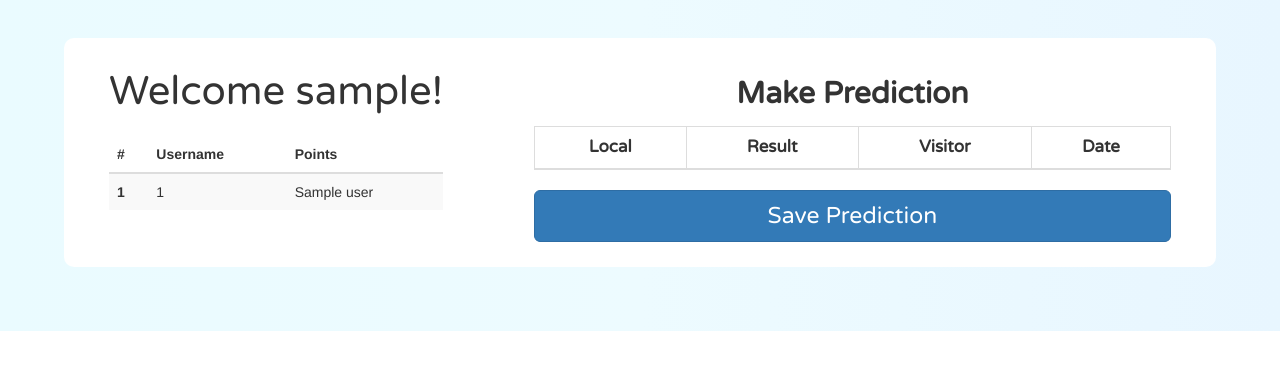
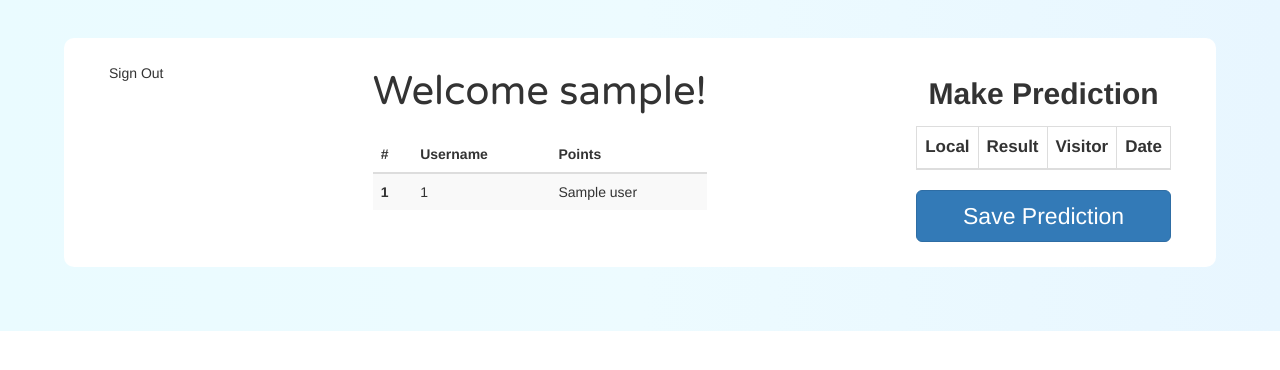
Before and after one commit to Rexher74/football_predict, a Flask app: template templates/home.html in a window 1280 px wide. Shown: the top 370 px of the page. Run offline with Flask 3, Linux system fonts and the light colour scheme; the template is opened without the code that fills it: most values are stand-ins (such as "Sample title", 1, 10 or a date in 2020); lists and menus that the app fills with data are empty; some libraries are stand-ins or nearby versions.

Commit message:
Update home.html

```diff
--- a/templates/home.html
+++ b/templates/home.html
@@ -4,6 +4,7 @@
 
     <div class="main-div-page-dashboard">
         <div class="main-dashboard">
+            <div id="sign-out-Btn" onclick="signout()">Sign Out</div>
             <div>
                 <div class="title_welcome">Welcome {{usernameSession}}!</div>
                 <table class="table table-striped main_table_classification">
@@ -18,14 +19,14 @@
                     {% for user in usersToLoad %}
                         <tr>
                             <th scope="row">{{loop.index}}</th>
-                            <td>{{ user[0] }}</td>
+                            <td class="clickableUsernameHome" title="Click to see {{user[0]}} predictions" onclick="location.href = '/user/{{user[0]}}/{{MD_Home}}'">{{ user[0] }}</td>
                             <td>{{ user[1] }}</td>
                         </tr>
                     {% endfor %}
                     </tbody>
                 </table>
             </div>
-            <div id="prediction_table">
+            <div class="prediction_table">
                 <div id="make-prediction-title">Make Prediction</div>
                 <table class="table table-bordered table_predictions_dashboard">
                     <thead>
@@ -52,6 +53,10 @@
         </div>
     </div>
     <script>
+
+        function signout() {
+            location.href = "/signout";
+        }
 
         var CP_Done = {{ CP }}
 
```
